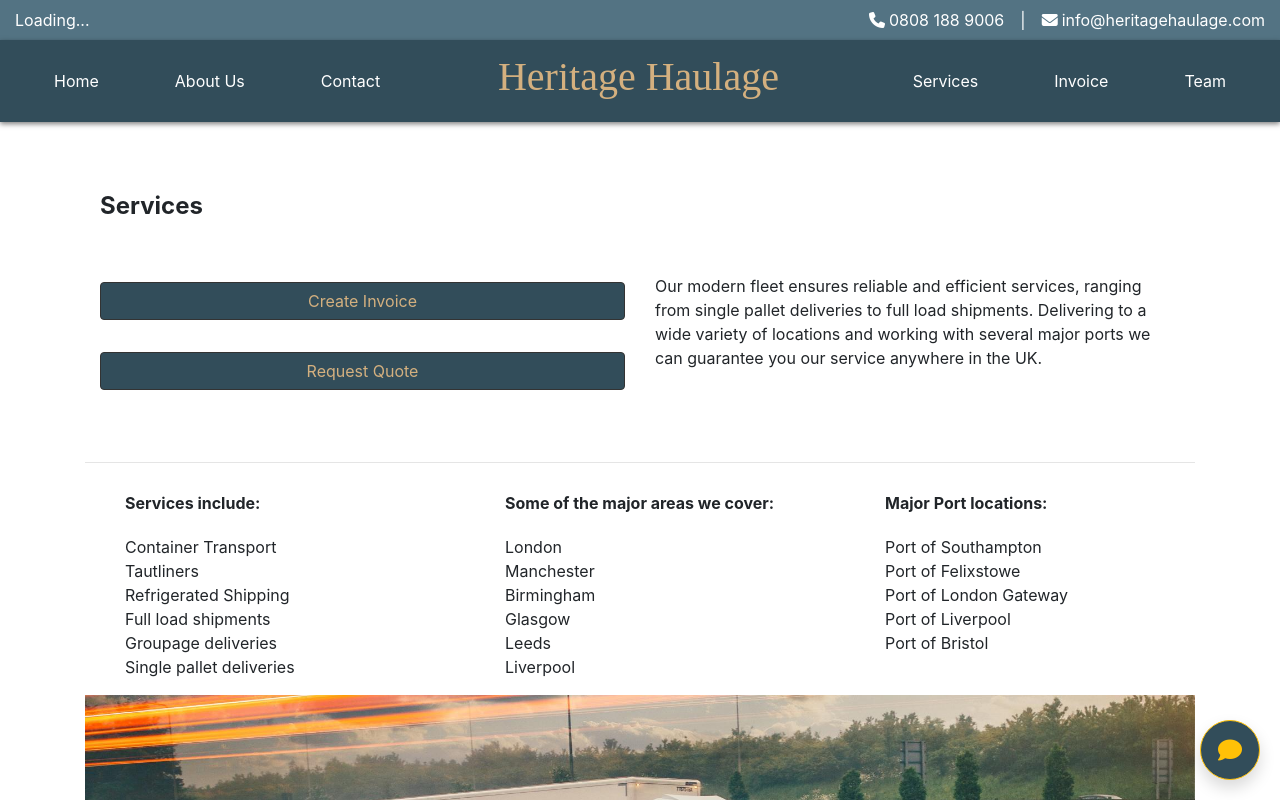
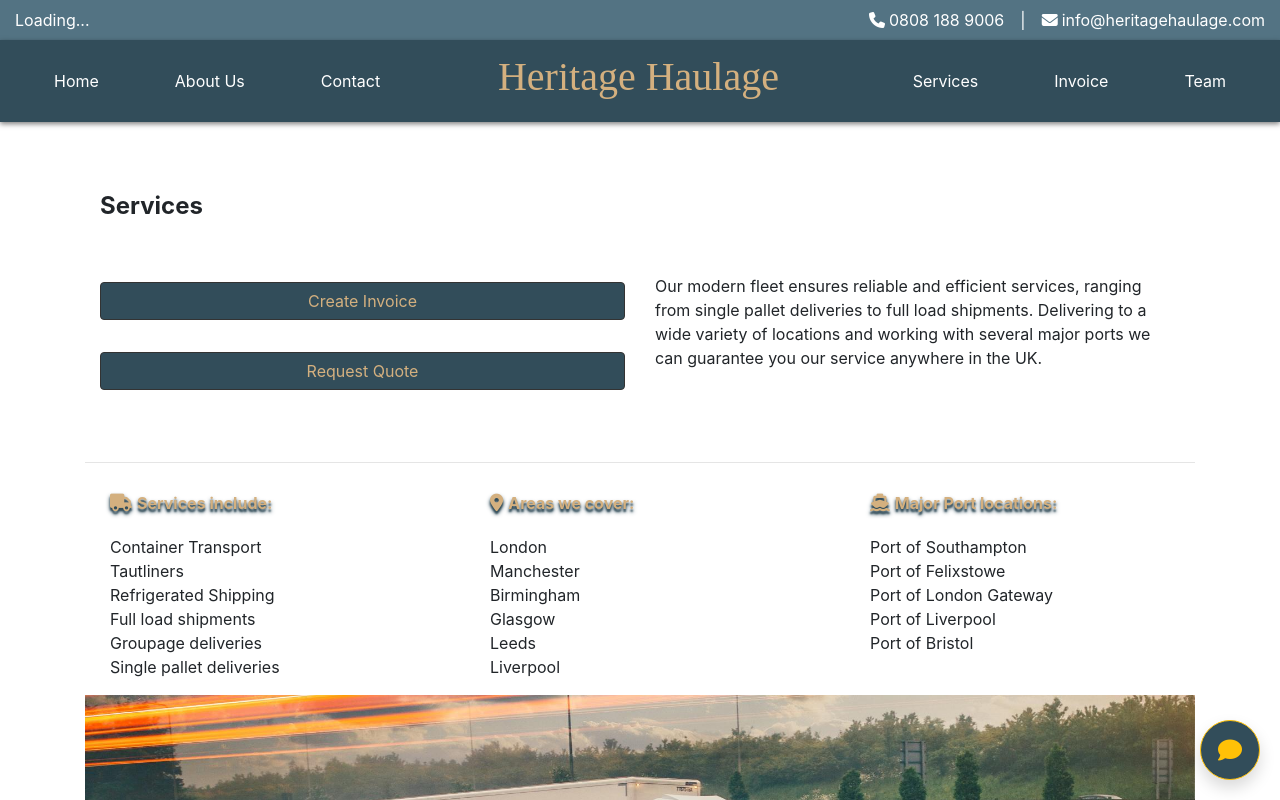
Before and after one commit to Constantin-E-T/Heritage, a React (Create React App) app: page /services in a window 1280 px wide. Shown: the top 800 px of the page. Built offline with nearby package versions, Linux system fonts and the light colour scheme; no server answers; what react-chatbot-kit would draw is missing.

Commit message:
done with the Services component. added nice animated effect on elements using AOS package

```diff
--- a/package.json
+++ b/package.json
@@ -7,6 +7,7 @@
     "@testing-library/jest-dom": "^5.16.5",
     "@testing-library/react": "^13.4.0",
     "@testing-library/user-event": "^13.5.0",
+    "aos": "^2.3.4",
     "emailjs-com": "^3.2.0",
     "font-awesome": "^4.7.0",
     "jspdf": "^2.5.1",
--- a/src/assets/css/Services.css
+++ b/src/assets/css/Services.css
@@ -1,4 +1,30 @@
 .heading-line-height {
-    line-height: 3;
-    font-weight: bold;
+  line-height: 3;
+  font-weight: bold;
+}
+
+@keyframes wave {
+  0%, 100% {
+    text-shadow: 0 3px 2px #324d5a, 0 3px 4px #324d5a;
   }
+  /* 50% {
+    text-shadow: 0 3px 4px #324d5a, 0 3px 6px #324d5a;
+  } */
+}
+
+.heading-with-icon {
+  display: inline-flex;
+  align-items: center;
+  color: #d4b07f;
+  position: relative;
+  animation: wave 5s infinite;
+}
+
+.icon {
+  margin-right: 5px;
+  font-size: 1.1em;
+}
+
+.heading-with-icon:hover .icon {
+  transform: scale(1.2);
+}
--- a/src/components/Services.js
+++ b/src/components/Services.js
@@ -1,18 +1,25 @@
 import React, { Component } from "react";
 import Stockbanner from "../assets/images/Stockbanner.jpg";
 import "../assets/css/Services.css";
-import 'font-awesome/css/font-awesome.min.css';
-
+import "font-awesome/css/font-awesome.min.css";
+import AOS from "aos";
+import "aos/dist/aos.css";
 
 class Services extends Component {
+  componentDidMount() {
+    AOS.init({
+      duration: 1500,
+    });
+  }
+
   render() {
     return (
       <div className="container text-justify">
-        <div className="container my-5">
+        <div className="container my-5" data-aos="fade-up">
           <h4 className="heading-line-height">Services</h4>
 
           <div className="row" style={{ marginTop: "2rem" }}>
-            <div className="col-12 col-md-6">
+        <div className="col-12 col-md-6" data-aos="fade-right">
           <div className="d-flex flex-column mt-2">
             <a
               className="btn btn-primary btn-block mb-4"
@@ -30,7 +37,10 @@ class Services extends Component {
             </a>
           </div>
         </div>
-            <div className="col-12 col-md-6 text-center text-md-left">
+        <div
+          className="col-12 col-md-6 text-center text-md-left"
+          data-aos="fade-left"
+        >
           Our modern fleet ensures reliable and efficient services, ranging
           from single pallet deliveries to full load shipments. Delivering
           to a wide variety of locations and working with several major
@@ -39,12 +49,14 @@ class Services extends Component {
       </div>
     </div>
 
-        <hr></hr>
-        <div className="row">
-          <div className="col-md-4">
+    <hr data-aos="fade-up" data-aos-delay="100"></hr>
+    <div className="row" data-aos="fade-up" data-aos-delay="200">
+      <div className="col-xl-4 p-0">
         <ul style={{ listStyleType: "none" }}>
           <li>
-                <h6 className="heading-line-height">Services include:</h6>
+            <h6 className="heading-line-height heading-with-icon">
+              <i className="fas fa-truck icon"></i> Services include:
+            </h6>
           </li>
 
           <li>Container Transport </li>
@@ -55,11 +67,11 @@ class Services extends Component {
           <li>Single pallet deliveries</li>
         </ul>
       </div>
-          <div className="col-md-4">
+      <div className="col-xl-4 p-0">
         <ul style={{ listStyleType: "none" }}>
           <li>
-                <h6 className="heading-line-height">
-                  Some of the major areas we cover:
+            <h6 className="heading-line-height heading-with-icon">
+              <i className="fas fa-map-marker-alt icon"></i> Areas we cover:
             </h6>
           </li>
 
@@ -71,10 +83,12 @@ class Services extends Component {
           <li>Liverpool</li>
         </ul>
       </div>
-          <div className="col-md-4">
+      <div className="col-xl-4 p-0">
         <ul style={{ listStyleType: "none" }}>
           <li>
-                <h6 className="heading-line-height">Major Port locations:</h6>
+            <h6 className="heading-line-height heading-with-icon">
+              <i className="fas fa-ship icon"></i> Major Port locations:
+            </h6>
           </li>
 
           <li>Port of Southampton</li>
@@ -89,9 +103,11 @@ class Services extends Component {
       src={Stockbanner}
       className="img-fluid mb-5"
       alt="responsive banner img"
+      data-aos="zoom-in"
     />
   </div>
 );
+
 }
 }
 
```
Also changed, not shown: 1 other file (tests, documents, lock files or other folders). Lines whose indentation alone changed are shown as unchanged.
